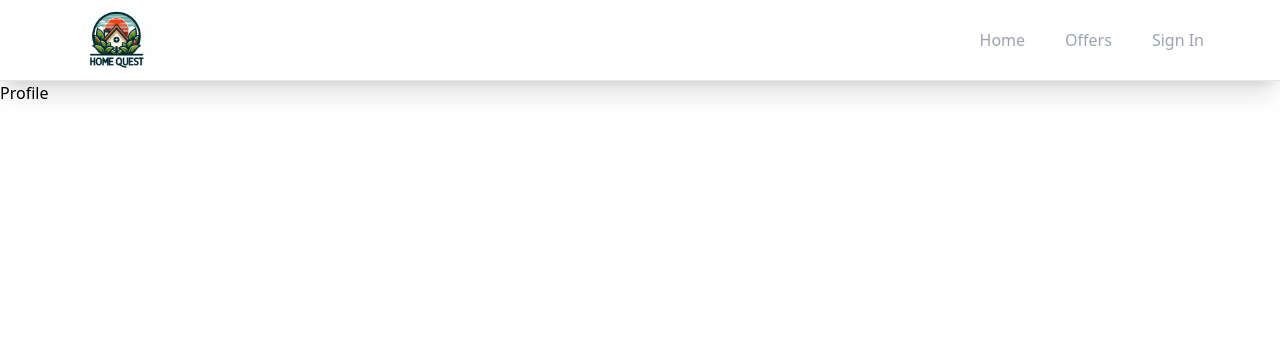
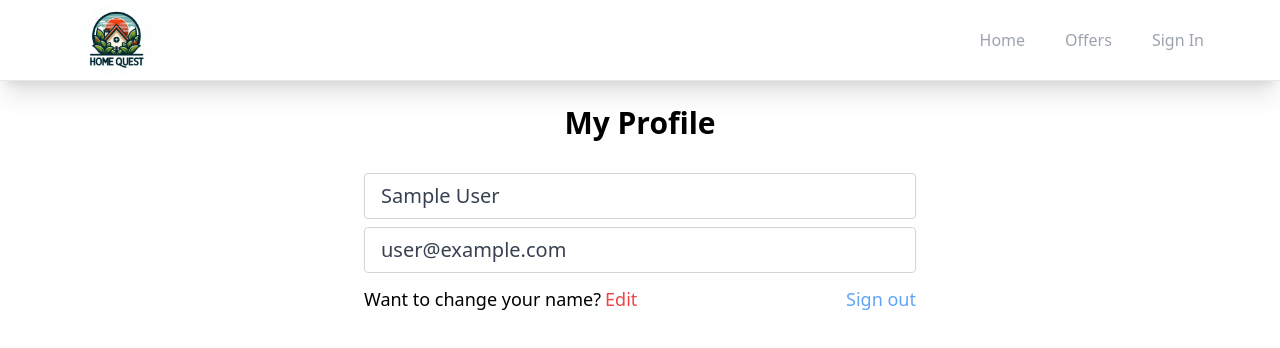
Before and after one commit to haseebali72/Home-Quest, a React (Vite) app: page /profile in a window 1280 px wide. Shown: the top 348 px of the page. Built offline with nearby package versions, Linux system fonts and the light colour scheme; no server answers; sample sign-in values are in the browser's storage.

Commit message:
created private route and signout

```diff
--- a/src/App.jsx
+++ b/src/App.jsx
@@ -1,5 +1,5 @@
 import React from 'react'
-import { Routes, Route} from 'react-router'
+import { Routes, Route } from 'react-router'
 import Home from './pages/Home'
 import Profile from './pages/Profile'
 import Offers from './pages/Offers'
@@ -7,18 +7,21 @@ import Signin from './pages/Signin'
 import Signup from './pages/Signup'
 import ForgotPassword from './pages/ForgotPassword'
 import Header from './Components/Header'
+import PrivateRoute from './Components/PrivateRoute'
 
 const App = () => {
   return (
     <>
-  <Header/>
+      <Header />
       <Routes>
-        <Route  path='/home' element={<Home/>}/>
-        <Route path='/profile' element={<Profile/>}/>
-        <Route path='/sign-in' element={<Signin/>}/>
-        <Route path='/sign-up' element={<Signup/>}/>
-        <Route path='/forgot-password' element={<ForgotPassword/>}/>
-        <Route path='/offers' element={<Offers/>}/>
+        <Route path='/home' element={<Home />} />
+        <Route path='/profile' element={<PrivateRoute/>}>
+          <Route path='/profile' element={<Profile />} />
+        </Route>
+        <Route path='/sign-in' element={<Signin />} />
+        <Route path='/sign-up' element={<Signup />} />
+        <Route path='/forgot-password' element={<ForgotPassword />} />
+        <Route path='/offers' element={<Offers />} />
       </Routes>
 
     </>
--- a/src/Components/OAuth.jsx
+++ b/src/Components/OAuth.jsx
@@ -1,5 +1,3 @@
-import { faGoogle } from '@fortawesome/free-brands-svg-icons'
-import { FontAwesomeIcon } from '@fortawesome/react-fontawesome'
 import React from 'react'
 import { FcGoogle } from 'react-icons/fc'
 import { googleAuth } from '../firebase/auth.firebase'
--- /dev/null
+++ b/src/Components/PrivateRoute.jsx
@@ -0,0 +1,26 @@
+import { onAuthStateChanged } from 'firebase/auth'
+import React, { useEffect, useState } from 'react'
+import { Navigate, Outlet } from 'react-router'
+import { auth } from '../firebase/firebase'
+
+const PrivateRoute = () => {
+    const [loggedIn, setLoggedIn] = useState(false)
+    const [checkingStatus, setCheckingStatus] = useState(true)
+
+    useEffect(()=>{
+        onAuthStateChanged(auth,(user)=>{
+            if(user){
+                setLoggedIn(true)
+            }
+            setCheckingStatus(false)
+        })
+    }, [])
+
+    if(checkingStatus){
+        return <h1>Loading .....</h1>
+    }
+
+    return loggedIn  ? <Outlet/> : <Navigate to="/sign-in"/>
+}
+
+export default PrivateRoute
--- /dev/null
+++ b/src/hooks/useAuthStatus.jsx
@@ -0,0 +1,22 @@
+import { onAuthStateChanged } from "firebase/auth"
+import { useEffect, useState } from "react"
+import { auth } from "../firebase/firebase"
+
+const useAuthStatus = () => {
+    const [loggedIn, setLoggedIn] = useState(false)
+    const [checkingStatus, setCheckingStatus] = useState(true)
+
+    useEffect(()=>{
+        onAuthStateChanged(auth, (user)=>{
+            if(user){
+                setLoggedIn(true)
+            }
+            setCheckingStatus(false)
+        })
+    })
+  return (
+    <div>useAuthStatus</div>
+  )
+}
+
+export default useAuthStatus
--- a/src/pages/Home.jsx
+++ b/src/pages/Home.jsx
@@ -5,20 +5,12 @@ import { toast } from 'react-toastify'
 import { useNavigate } from 'react-router'
 
 const Home = () => {
-  const navigate = useNavigate()
-  const logoutHandler =async ()=> {
-    try {
-      const response = await signOut(auth)
-      console.log(response)
-      toast.success("Successfully signed Out")
-      navigate("/sign-in")
-    } catch (error) {
-       toast.error(`H :${error.message}`)
-    }
-  }
+
   return (
     <>
-      <button className='bg-blue-600 m-2 p-1 rounded text-white ' onClick={logoutHandler}>Log Out</button>
+    <div>
+      Home
+    </div>
     </>
   )
 }
--- a/src/pages/Profile.jsx
+++ b/src/pages/Profile.jsx
@@ -1,9 +1,46 @@
 import React from 'react'
+import { useForm } from 'react-hook-form'
+import { auth } from "../firebase/firebase"
+import { useNavigate } from 'react-router'
+const Profile = () => {
+  const navigate = useNavigate()
+  const form = useForm({
+    defaultValues: {
+      name: auth?.currentUser?.displayName,
+      email: auth?.currentUser?.email
+    }
+  })
+  const { register } = form
 
-const Profile = () => {
-  return (
-    <div>Profile</div>
-  )
+  const signoutHandler = () => {
+    auth.signOut()
+    navigate("/home")
+    toast.success("Signed Out")
+  }
+
+return (
+  <>
+    <section className='max-w-6xl mx-auto  flex justify-center items-center flex-col'>
+      <h1 className='text-3xl text-center mt-6 font-bold'>My Profile</h1>
+
+      <div className='w-full md:w-[50%] mt-6 px-3'>
+        <form>
+          <input type='text' className='w-full px-4 mt-2 py-2 text-xl text-gray-700 bg-white border border-gray-300 rounded transition ease-in-out ' disabled {...register("name")} />
+          <input type='email' className='w-full px-4 mt-2 py-2 text-xl text-gray-700 bg-white border border-gray-300 rounded transition ease-in-out ' disabled {...register("email")} />
+        </form>
+
+        <div className='flex my-3 mx-0 bg-white justify-between whitespace-nowrap items-center text-sm sm:text-lg'>
+          <p className=''>Want to change your name?
+            <button className="text-red-500 ml-1 hover:text-red-600 transition duration-200 ease-in-out">Edit</button>
+          </p>
+          <p>
+            <button className="text-blue-400 ml-1 hover:text-blue-600 transition duration-200 ease-in-out" onClick={signoutHandler}>Sign out</button>
+          </p>
+        </div>
+      </div>
+    </section>
+  </>
+)
 }
 
 export default Profile
--- a/src/pages/Signup.jsx
+++ b/src/pages/Signup.jsx
@@ -68,9 +68,7 @@ const Signup = () => {
                       required: {
                         value: true,
                         message: "Name Required"
-                      },
-                      maxLength: 20,
-                      minLength: 3
+                      }
                     })}
                   />
                   <button className={errors?.name?.message ? "" : "hidden"}>
```
